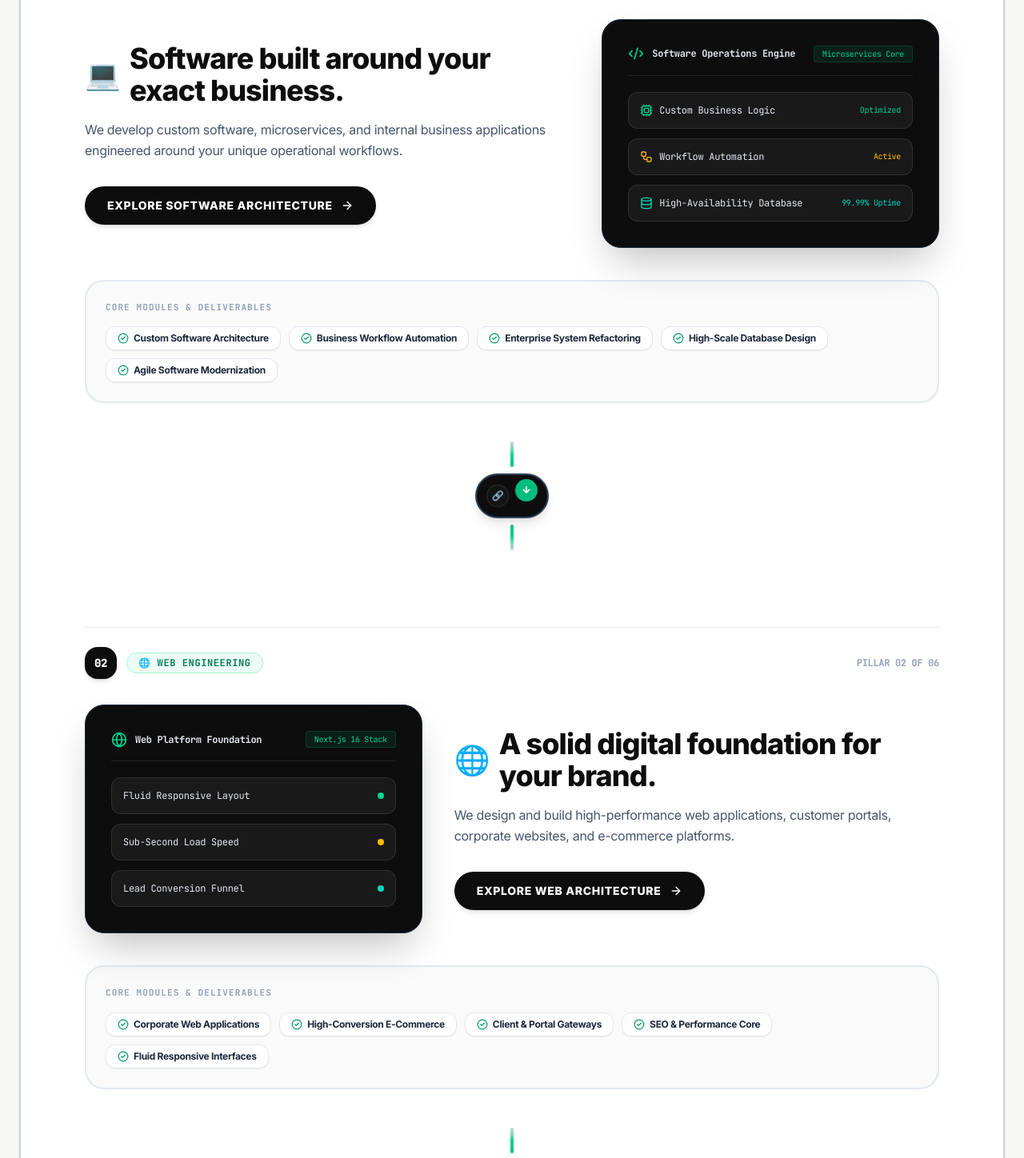
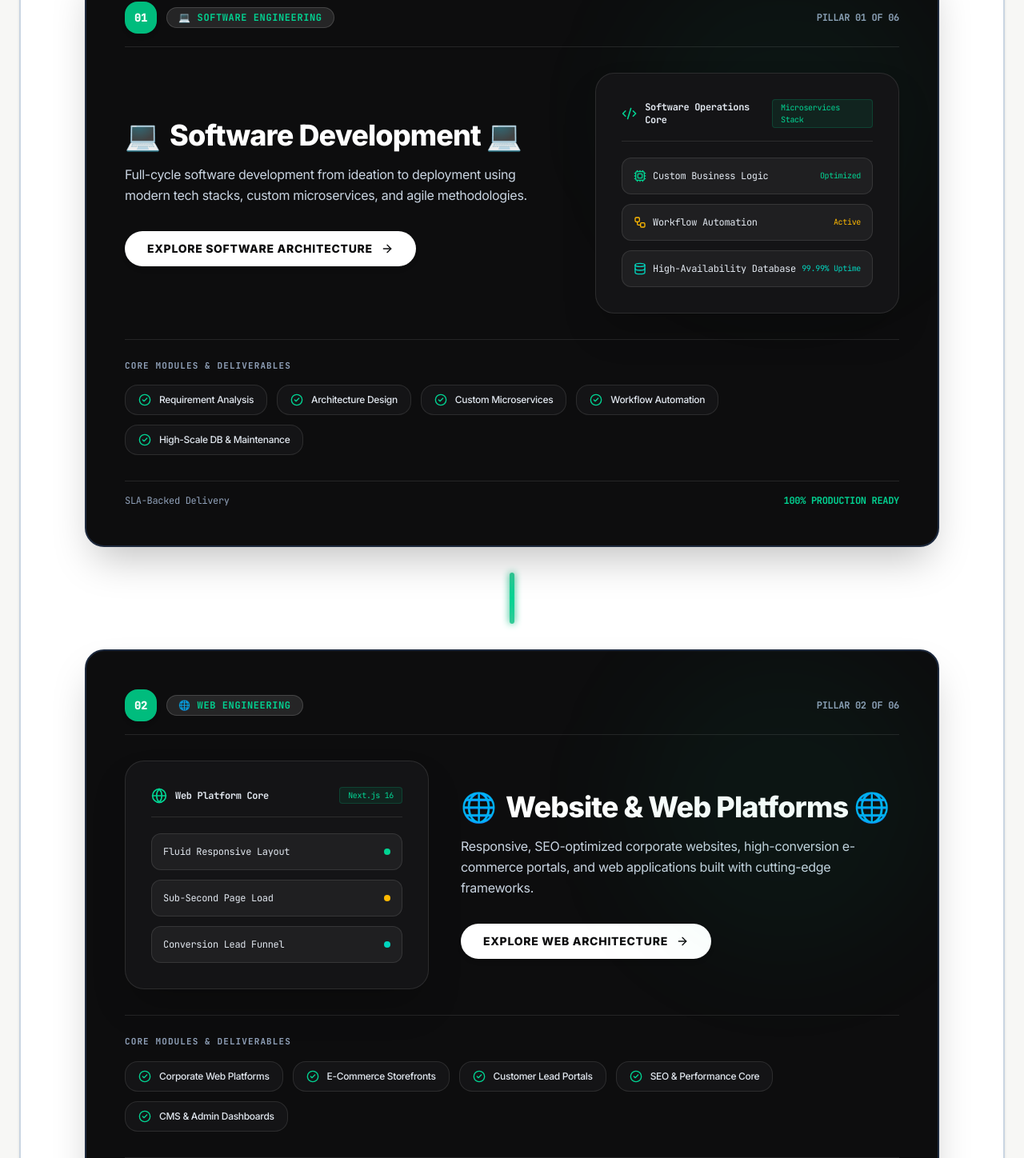
Before and after one commit to Himansu-Nayak/OHOTECHN, a Next.js app: page / in a window 1280 px wide. Shown: the part 9320-10768 px from the top of the page at 80% size. Built offline with nearby package versions, Linux system fonts and the light colour scheme.

Commit message:
style: Style capability cards in ServiceStoryTimeline with sleek dark card aesthetic from reference photo and clean stick connector

```diff
--- a/src/components/story/ServiceStoryTimeline.tsx
+++ b/src/components/story/ServiceStoryTimeline.tsx
@@ -5,8 +5,6 @@ import Link from 'next/link';
 import { ArrowRight, Code2, Globe, Smartphone, LayoutGrid, Palette, TrendingUp, CheckCircle2, ShieldCheck, Cpu, Workflow, Database } from 'lucide-react';
 
 export function ServiceStoryTimeline() {
-  const [activeStep, setActiveStep] = React.useState(0);
-
   const stories = [
     {
       id: 'software-story',
@@ -14,26 +12,27 @@ export function ServiceStoryTimeline() {
       title: 'Custom Software Development',
       badge: 'SOFTWARE ENGINEERING',
       emoji: '💻',
-      headline: 'Software built around your exact business.',
-      desc: 'We develop custom software, microservices, and internal business applications engineered around your unique operational workflows.',
+      headline: 'Software Development 💻',
+      desc: 'Full-cycle software development from ideation to deployment using modern tech stacks, custom microservices, and agile methodologies.',
       link: '/services/software-development',
       linkText: 'Explore Software Architecture',
+      footerTag: 'SLA-Backed Delivery',
       capabilities: [
-        'Custom Software Architecture',
-        'Business Workflow Automation',
-        'Enterprise System Refactoring',
-        'High-Scale Database Design',
-        'Agile Software Modernization',
+        'Requirement Analysis',
+        'Architecture Design',
+        'Custom Microservices',
+        'Workflow Automation',
+        'High-Scale DB & Maintenance',
       ],
       visual: (
-        <div className="w-full bg-[#0d0d0e] text-white border border-slate-800 rounded-3xl p-6 sm:p-8 shadow-2xl relative overflow-hidden">
+        <div className="w-full bg-[#141416] text-white border border-white/10 rounded-3xl p-6 sm:p-8 shadow-2xl relative overflow-hidden">
           <div className="flex items-center justify-between border-b border-white/10 pb-4 mb-5">
             <div className="flex items-center gap-2.5">
               <Code2 className="w-5 h-5 text-emerald-400" />
-              <span className="text-xs font-mono font-bold text-slate-200">Software Operations Engine</span>
+              <span className="text-xs font-mono font-bold text-slate-200">Software Operations Core</span>
             </div>
             <span className="text-[10px] font-mono text-emerald-400 bg-emerald-500/10 px-2.5 py-0.5 rounded border border-emerald-500/20">
-              Microservices Core
+              Microservices Stack
             </span>
           </div>
 
@@ -72,26 +71,27 @@ export function ServiceStoryTimeline() {
       title: 'Website & Web Platforms',
       badge: 'WEB ENGINEERING',
       emoji: '🌐',
-      headline: 'A solid digital foundation for your brand.',
-      desc: 'We design and build high-performance web applications, customer portals, corporate websites, and e-commerce platforms.',
+      headline: 'Website & Web Platforms 🌐',
+      desc: 'Responsive, SEO-optimized corporate websites, high-conversion e-commerce portals, and web applications built with cutting-edge frameworks.',
       link: '/services/website-development',
       linkText: 'Explore Web Architecture',
+      footerTag: 'Responsive & Fast SLA',
       capabilities: [
-        'Corporate Web Applications',
-        'High-Conversion E-Commerce',
-        'Client & Portal Gateways',
+        'Corporate Web Platforms',
+        'E-Commerce Storefronts',
+        'Customer Lead Portals',
         'SEO & Performance Core',
-        'Fluid Responsive Interfaces',
+        'CMS & Admin Dashboards',
       ],
       visual: (
-        <div className="w-full bg-[#0d0d0e] text-white border border-slate-800 rounded-3xl p-6 sm:p-8 shadow-2xl relative overflow-hidden">
+        <div className="w-full bg-[#141416] text-white border border-white/10 rounded-3xl p-6 sm:p-8 shadow-2xl relative overflow-hidden">
           <div className="flex items-center justify-between border-b border-white/10 pb-4 mb-5">
             <div className="flex items-center gap-2.5">
               <Globe className="w-5 h-5 text-emerald-400" />
-              <span className="text-xs font-mono font-bold text-slate-200">Web Platform Foundation</span>
+              <span className="text-xs font-mono font-bold text-slate-200">Web Platform Core</span>
             </div>
             <span className="text-[10px] font-mono text-emerald-400 bg-emerald-500/10 px-2.5 py-0.5 rounded border border-emerald-500/20">
-              Next.js 16 Stack
+              Next.js 16
             </span>
           </div>
 
@@ -102,12 +102,12 @@ export function ServiceStoryTimeline() {
             </div>
 
             <div className="p-3.5 rounded-xl bg-white/5 border border-white/10 flex items-center justify-between">
-              <span className="text-slate-200">Sub-Second Load Speed</span>
+              <span className="text-slate-200">Sub-Second Page Load</span>
               <span className="w-2 h-2 rounded-full bg-amber-400" />
             </div>
 
             <div className="p-3.5 rounded-xl bg-white/5 border border-white/10 flex items-center justify-between">
-              <span className="text-slate-200">Lead Conversion Funnel</span>
+              <span className="text-slate-200">Conversion Lead Funnel</span>
               <span className="w-2 h-2 rounded-full bg-teal-400" />
             </div>
           </div>
@@ -121,19 +121,20 @@ export function ServiceStoryTimeline() {
       title: 'Mobile App Development',
       badge: 'MOBILE ENGINEERING',
       emoji: '📱',
-      headline: 'Your business in your customer’s hands.',
-      desc: 'Native iOS and Android mobile applications engineered for daily productivity, user engagement, and seamless store deployment.',
+      headline: 'Mobile App Development 📱',
+      desc: 'Native iOS and Android mobile applications engineered for high performance, daily user productivity, and seamless Play Store/App Store deployment.',
       link: '/services/android-app-development',
       linkText: 'Explore Mobile Architecture',
+      footerTag: 'Store-Ready Deployment',
       capabilities: [
         'Native Android (Kotlin)',
         'Native iOS (Swift)',
         'Cross-Platform Apps',
-        'Customer Booking Apps',
-        'Field Operation Workforce Tools',
+        'Biometric & Token Auth',
+        'Offline Data Sync Engine',
       ],
       visual: (
-        <div className="w-full bg-[#0d0d0e] text-white border border-slate-800 rounded-3xl p-6 sm:p-8 shadow-2xl relative overflow-hidden">
+        <div className="w-full bg-[#141416] text-white border border-white/10 rounded-3xl p-6 sm:p-8 shadow-2xl relative overflow-hidden">
           <div className="flex items-center justify-between border-b border-white/10 pb-4 mb-5">
             <div className="flex items-center gap-2.5">
               <Smartphone className="w-5 h-5 text-emerald-400" />
@@ -170,19 +171,20 @@ export function ServiceStoryTimeline() {
       title: 'Enterprise ERP Systems',
       badge: 'BUSINESS SYSTEMS',
       emoji: '⚙️',
-      headline: 'Unify your business operations.',
-      desc: 'Centralized ERP, CRM, inventory, HRMS, and billing systems that bring all company departments into one unified dashboard.',
+      headline: 'Enterprise ERP Systems ⚙️',
+      desc: 'Centralized ERP, CRM, inventory, HRMS, and patient/campus billing systems that unify multi-department business processes into one dashboard.',
       link: '/services/erp-solutions',
       linkText: 'Explore ERP Systems',
+      footerTag: 'Enterprise Unified Architecture',
       capabilities: [
         'Hospital EMR & Patient Billing',
         'Campus Management ERP',
-        'Retail POS & Multi-Store Inventory',
+        'Retail POS & Stock Engine',
         'HR & Payroll Automation',
         'Custom Business CRM',
       ],
       visual: (
-        <div className="w-full bg-[#0d0d0e] text-white border border-slate-800 rounded-3xl p-6 sm:p-8 shadow-2xl relative overflow-hidden">
+        <div className="w-full bg-[#141416] text-white border border-white/10 rounded-3xl p-6 sm:p-8 shadow-2xl relative overflow-hidden">
           <div className="flex items-center justify-between border-b border-white/10 pb-4 mb-5">
             <div className="flex items-center gap-2.5">
               <LayoutGrid className="w-5 h-5 text-emerald-400" />
@@ -221,19 +223,20 @@ export function ServiceStoryTimeline() {
       title: 'UI/UX & System Integration',
       badge: 'DESIGN & CONNECTIONS',
       emoji: '🎨',
-      headline: 'Intuitive design meets clean API connections.',
-      desc: 'Human-centered UI/UX design combined with custom API integrations, webhooks, and third-party software connections.',
+      headline: 'UI/UX & System Integration 🎨',
+      desc: 'Human-centered user interface design coupled with custom API integrations, payment gateways, webhooks, and third-party software connectors.',
       link: '/contact',
       linkText: 'Explore Design & APIs',
+      footerTag: 'Atomic Design & API Sync',
       capabilities: [
         'User-Centered UI/UX Design',
         'RESTful & GraphQL APIs',
-        'Payment Gateway Gateways',
+        'Payment Gateway Integration',
         'WhatsApp & SMS Webhooks',
-        'Legacy Software Modernization',
+        'Legacy System Refactoring',
       ],
       visual: (
-        <div className="w-full bg-[#0d0d0e] text-white border border-slate-800 rounded-3xl p-6 sm:p-8 shadow-2xl relative overflow-hidden">
+        <div className="w-full bg-[#141416] text-white border border-white/10 rounded-3xl p-6 sm:p-8 shadow-2xl relative overflow-hidden">
           <div className="flex items-center justify-between border-b border-white/10 pb-4 mb-5">
             <div className="flex items-center gap-2.5">
               <Palette className="w-5 h-5 text-emerald-400" />
@@ -270,19 +273,20 @@ export function ServiceStoryTimeline() {
       title: 'Digital Growth & Marketing',
       badge: 'CUSTOMER ACQUISITION',
       emoji: '📈',
-      headline: 'Targeted acquisition to scale customer volume.',
-      desc: 'Data-driven SEO, Google Ads, Meta campaigns, brand strategy, and WhatsApp marketing to attract active customers.',
+      headline: 'Digital Growth & Marketing 📈',
+      desc: 'Data-driven search engine optimization, Google Ads, Meta campaigns, strategic brand positioning, and WhatsApp acquisition funnels.',
       link: '/services/seo',
       linkText: 'Explore Growth Services',
+      footerTag: 'Data-Driven Acquisition',
       capabilities: [
         'Technical SEO Optimization',
         'Google Search & Display Ads',
-        'Meta (FB & IG) Paid Media',
-        'Brand Positioning & Collateral',
-        'WhatsApp Broadcast Marketing',
+        'Meta Paid Media Campaigns',
+        'Brand Positioning Collateral',
+        'WhatsApp Broadcast Funnels',
       ],
       visual: (
-        <div className="w-full bg-[#0d0d0e] text-white border border-slate-800 rounded-3xl p-6 sm:p-8 shadow-2xl relative overflow-hidden">
+        <div className="w-full bg-[#141416] text-white border border-white/10 rounded-3xl p-6 sm:p-8 shadow-2xl relative overflow-hidden">
           <div className="flex items-center justify-between border-b border-white/10 pb-4 mb-5">
             <div className="flex items-center gap-2.5">
               <TrendingUp className="w-5 h-5 text-amber-400" />
@@ -332,24 +336,28 @@ export function ServiceStoryTimeline() {
       </div>
 
       {/* Main Timeline Body */}
-      <div className="space-y-16">
+      <div>
         {stories.map((item, idx) => {
           const isEven = idx % 2 === 0;
 
           return (
+            <React.Fragment key={item.id}>
+
+              {/* Single Master Card Styled EXACTLY Like Reference Photo */}
               <div
-              key={item.id}
                 id={item.id}
-              className="relative pt-6 first:pt-0 border-t border-slate-200/80 first:border-t-0"
+                className="bg-[#0d0d0e] text-white border-2 border-slate-800 rounded-3xl p-8 sm:p-10 lg:p-12 shadow-2xl relative overflow-hidden group hover:border-emerald-500/40 transition-all duration-300"
               >
+                {/* Background Ambient Glow */}
+                <div className="absolute top-0 right-0 w-96 h-96 bg-emerald-500/5 rounded-full blur-3xl pointer-events-none" />
 
-              {/* Step Header Badge */}
-              <div className="flex items-center justify-between mb-8">
+                {/* Card Top Pill Header */}
+                <div className="flex items-center justify-between mb-8 pb-4 border-b border-white/10">
                   <div className="flex items-center gap-3">
-                  <span className="w-10 h-10 rounded-2xl bg-[#0d0d0e] text-white font-mono text-sm font-black flex items-center justify-center shadow-md">
+                    <span className="w-10 h-10 rounded-2xl bg-emerald-500 text-white font-mono text-sm font-black flex items-center justify-center shadow-md">
                       {item.step}
                     </span>
-                  <div className="inline-flex items-center gap-2 px-3.5 py-1 rounded-full bg-emerald-50 border border-emerald-200 text-emerald-700 font-mono text-xs font-bold uppercase tracking-wider">
+                    <div className="inline-flex items-center gap-2 px-3.5 py-1 rounded-full bg-white/10 border border-white/15 text-emerald-400 font-mono text-xs font-bold uppercase tracking-wider">
                       <span>{item.emoji}</span>
                       <span>{item.badge}</span>
                     </div>
@@ -361,72 +369,69 @@ export function ServiceStoryTimeline() {
                 </div>
 
                 {/* Grid Content */}
-              <div className="grid grid-cols-1 lg:grid-cols-12 gap-10 items-center mb-10">
+                <div className="grid grid-cols-1 lg:grid-cols-12 gap-10 items-center mb-8">
 
-                {/* Text Content */}
+                  {/* Left Column: Text & CTA */}
                   <div className={`lg:col-span-7 ${isEven ? 'order-1' : 'order-1 lg:order-2'}`}>
-                  <h3 className="text-2xl sm:text-4xl font-extrabold text-[#0d0d0e] tracking-tight mb-4 flex items-center gap-3">
+                    <h3 className="text-2xl sm:text-4xl font-extrabold text-white tracking-tight mb-4 flex items-center gap-3">
                       <span>{item.emoji}</span>
                       <span>{item.headline}</span>
                     </h3>
 
-                  <p className="text-base text-slate-600 leading-relaxed mb-8 max-w-2xl">
+                    <p className="text-base text-slate-300 leading-relaxed mb-8 max-w-2xl">
                       {item.desc}
                     </p>
 
                     <Link
                       href={item.link}
-                    className="inline-flex items-center gap-2.5 px-7 py-3.5 rounded-full bg-[#0d0d0e] hover:bg-emerald-600 text-white font-extrabold text-xs sm:text-sm uppercase tracking-wider transition-all shadow-md group hover:scale-[1.02]"
+                      className="inline-flex items-center gap-2.5 px-7 py-3 rounded-full bg-white text-[#0d0d0e] hover:bg-emerald-400 font-extrabold text-xs sm:text-sm uppercase tracking-wider transition-all shadow-md group-hover:scale-[1.02]"
                     >
                       <span>{item.linkText}</span>
                       <ArrowRight className="w-4 h-4 group-hover:translate-x-1 transition-transform" />
                     </Link>
                   </div>
 
-                {/* Visual Architecture Card */}
+                  {/* Right Column: Visual Component */}
                   <div className={`lg:col-span-5 ${isEven ? 'order-2' : 'order-2 lg:order-1'} flex justify-center`}>
                     {item.visual}
                   </div>
 
                 </div>
 
-              {/* Core Feature Pills */}
-              <div className="p-6 rounded-3xl bg-[#fafafa] border-2 border-slate-200">
+                {/* Core Feature Pills (Matching Outline Pill Style from Reference Image) */}
+                <div className="pt-6 border-t border-white/10 mt-6">
                   <h4 className="text-[11px] font-mono font-bold text-slate-400 uppercase tracking-widest mb-4">
                     CORE MODULES &amp; DELIVERABLES
                   </h4>
-                <div className="flex flex-wrap items-center gap-2.5">
+                  <div className="flex flex-wrap items-center gap-3">
                     {item.capabilities.map((cap, capIdx) => (
-                    <span
+                      <div
                         key={capIdx}
-                      className="inline-flex items-center gap-1.5 px-3.5 py-1.5 rounded-xl bg-white border border-slate-200 text-xs font-bold text-slate-800 shadow-2xs hover:border-emerald-400 transition-colors"
+                        className="px-4 py-2.5 rounded-2xl bg-[#141416] border border-white/10 text-xs font-medium text-slate-200 hover:border-emerald-500/40 transition-colors flex items-center gap-2.5"
                       >
-                      <CheckCircle2 className="w-3.5 h-3.5 text-emerald-600 shrink-0" />
+                        <CheckCircle2 className="w-4 h-4 text-emerald-400 shrink-0" />
                         <span>{cap}</span>
-                    </span>
+                      </div>
                     ))}
                   </div>
                 </div>
 
-              {/* Chain & Arrow Sequential Connector Line */}
-              {idx < stories.length - 1 && (
-                <div className="py-8 flex flex-col items-center justify-center relative my-4">
-                  <div className="w-1 h-8 bg-gradient-to-b from-slate-300 via-emerald-400 to-emerald-500 rounded-full" />
-
-                  <div className="my-2 p-3 rounded-full bg-[#0d0d0e] border-2 border-slate-700 shadow-lg text-emerald-400 flex items-center gap-2 group hover:border-emerald-400 transition-all hover:scale-110">
-                    <span className="w-7 h-7 rounded-full bg-[#141416] border border-white/10 flex items-center justify-center text-xs font-mono font-bold text-emerald-400">
-                      🔗
-                    </span>
-                    <span className="w-7 h-7 rounded-full bg-emerald-500 text-white flex items-center justify-center text-xs font-black animate-bounce">
-                      ↓
-                    </span>
+                {/* Monospaced Footer Tag (Matching SLA-Backed Delivery from Photo) */}
+                <div className="mt-8 pt-4 border-t border-white/10 flex items-center justify-between text-xs font-mono text-slate-400">
+                  <span>{item.footerTag}</span>
+                  <span className="text-emerald-400 font-bold">100% PRODUCTION READY</span>
                 </div>
 
-                  <div className="w-1 h-8 bg-gradient-to-b from-emerald-500 via-emerald-400 to-slate-300 rounded-full" />
+              </div>
+
+              {/* Just the Clean Continuous Stick Line (No Chains, No Arrows) */}
+              {idx < stories.length - 1 && (
+                <div className="py-6 flex justify-center my-2">
+                  <div className="w-1.5 h-16 bg-gradient-to-b from-emerald-500/80 via-emerald-400 to-emerald-500/80 rounded-full shadow-[0_0_10px_#10b981]" />
                 </div>
               )}
 
-            </div>
+            </React.Fragment>
           );
         })}
       </div>
```
Lines whose indentation alone changed are shown as unchanged.
